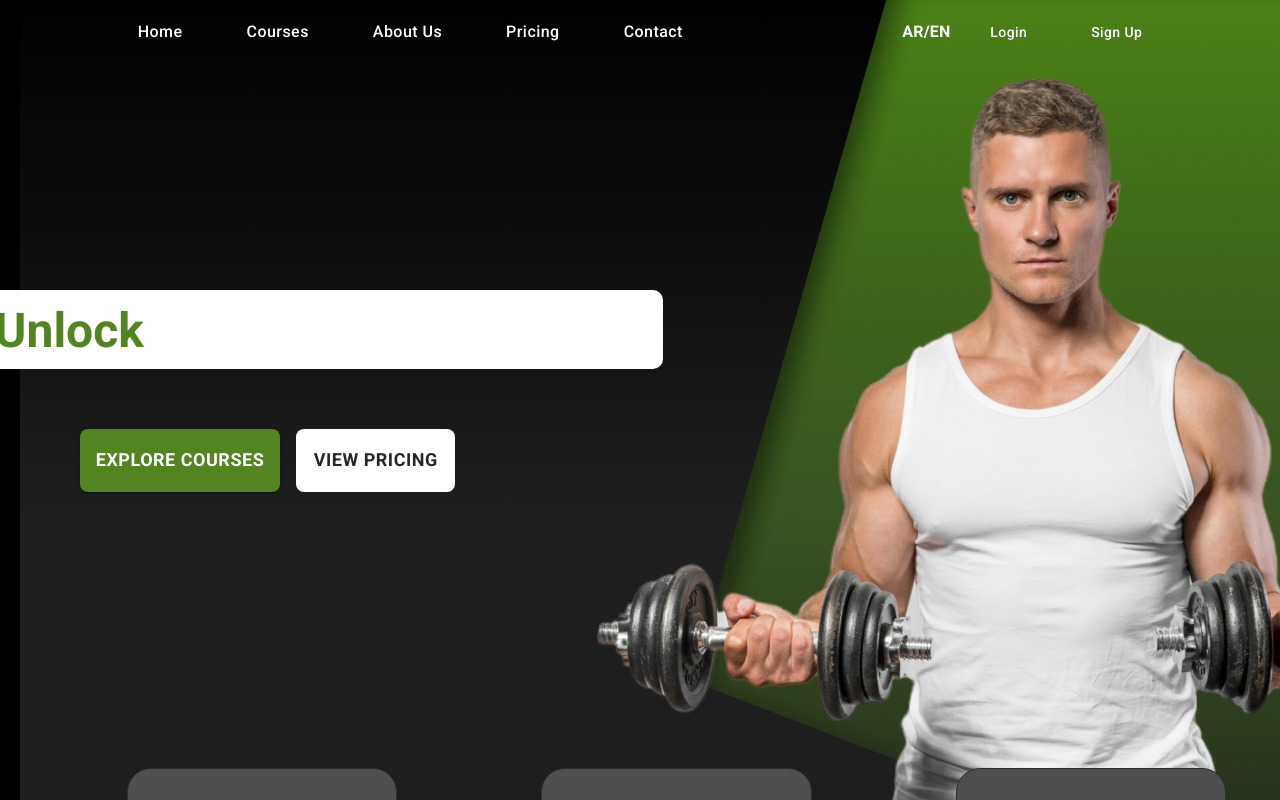
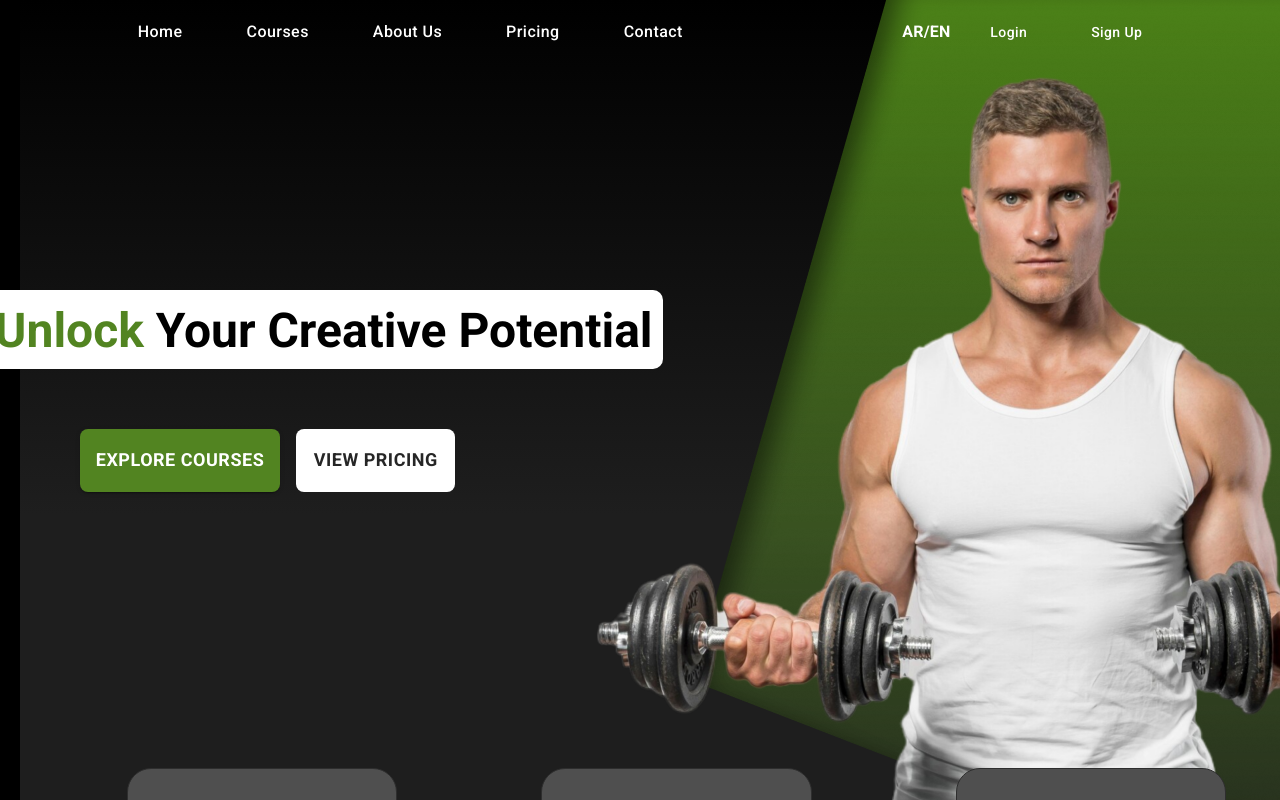
Before and after one commit to Abdelmoneim000/Online-Gym, a React (Vite) app: page / in a window 1280 px wide. Shown: the top 800 px of the page. Built offline with nearby package versions, Linux system fonts and the light colour scheme; a web font is replaced by a local one.

Commit message:
Fix(build issue): fixing the image importing from the assets directory and adding the back feature in the back button

```diff
--- a/src/Components/Hero.jsx
+++ b/src/Components/Hero.jsx
@@ -50,6 +50,7 @@ const HeroSection = () => {
                   borderRadius: '10px',
                   width: '70%',
                   textAlign: 'center',
+                  color: 'black',
               }}
               >
                 <span><img src={Blitz} style={{ marginRight: '15px', marginBottom: '-15px'}}></img></span><span style={{ color: '#528421' }}>Unlock</span> Your Creative Potential
```
